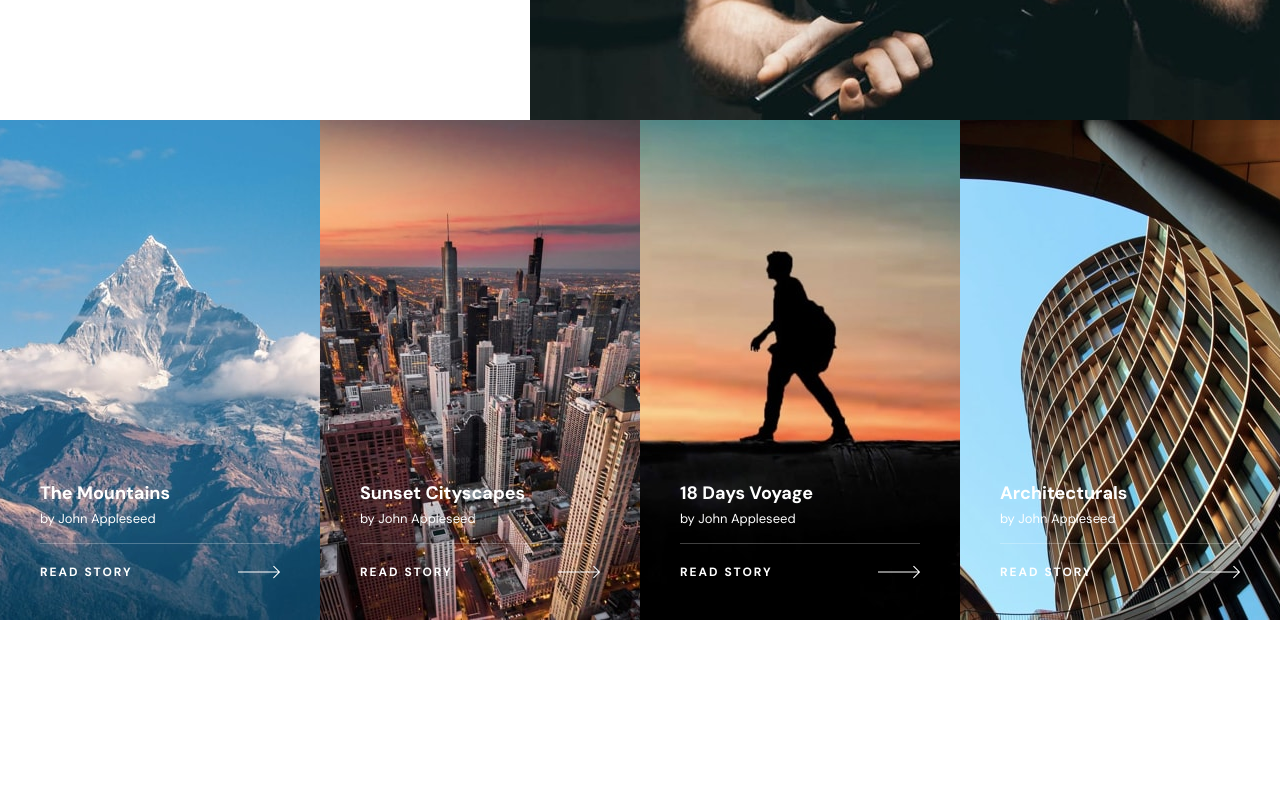
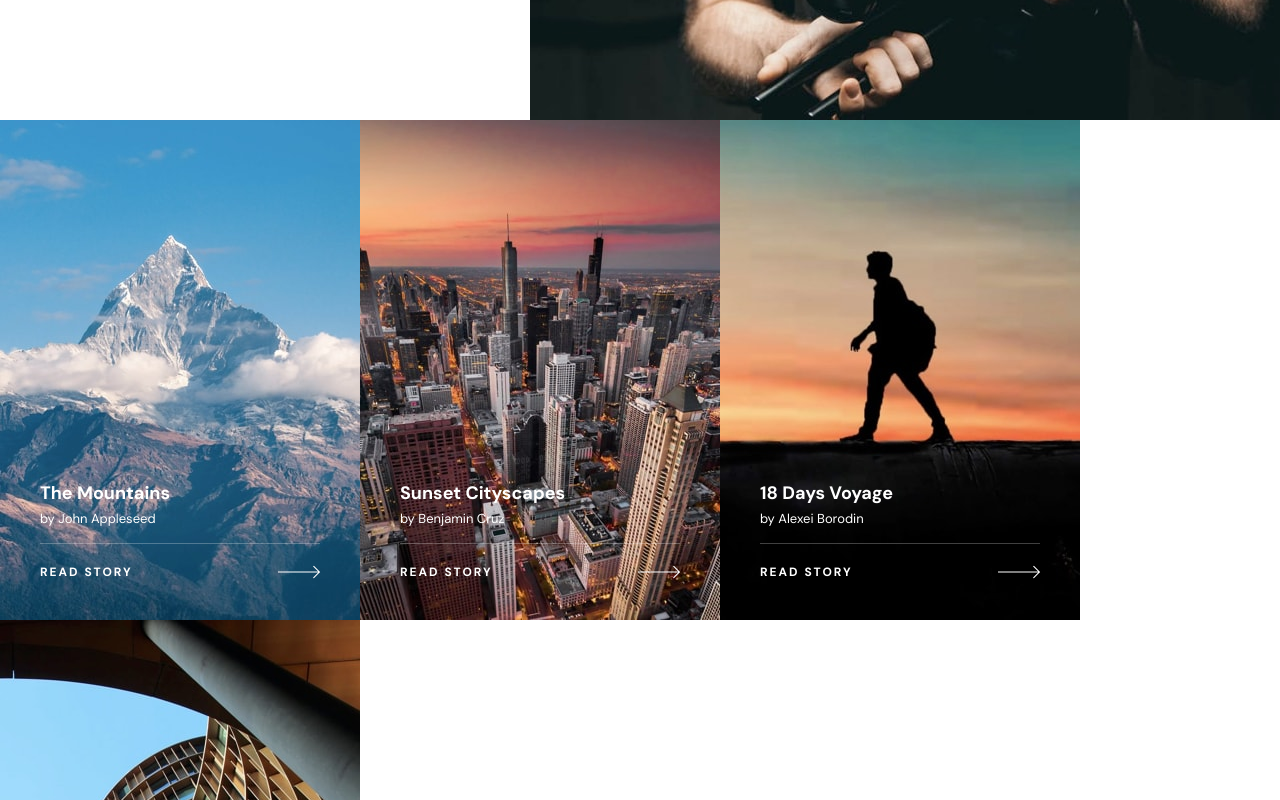
Before and after one commit to lashasuxa/photosnap-multi-page-web, a React (Vite) app: page / in a window 1280 px wide. Shown: the part 1800-2600 px from the top of the page. Built offline with nearby package versions, Linux system fonts and the light colour scheme.

Commit message:
feat:desktop version

```diff
--- a/src/Components/Cardscollection.jsx
+++ b/src/Components/Cardscollection.jsx
@@ -1,165 +1,137 @@
+
 import styled from 'styled-components';
 
 
- const rowCollection = [
+
+const AllCollection = [
     {
       imgSrc: "/stories/desktop/mountains.jpg",
+      date: "April 16th 2020",
       title: "The Mountains",
-      author: "by John Appleseed"
+      author: "by John Appleseed",
     },
     {
       imgSrc: "/stories/desktop/cityscapes.jpg",
+      date: "April 14th 2020",
       title: "Sunset Cityscapes",
-      author: "by John Appleseed"
+      author: "by Benjamin Cruz",
     },
     {
       imgSrc: "/stories/desktop/18-days-voyage.jpg",
+      date: "April 9th 2020",
       title: "18 Days Voyage",
-      author: "by John Appleseed"
+      author: "by Alexei Borodin",
     },
     {
       imgSrc: "/stories/desktop/architecturals.jpg",
+      date: "April 16th 2020",
       title: "Architecturals",
-      author: "by John Appleseed"
+      author: "by Samantha Brooke",
+    },
+    {
+      imgSrc: "/stories/desktop/world-tour.jpg",
+      date: "April 7th 2020",
+      title: "World Tour 2019",
+      author: "by Timothy Wagner",
+    },
+    {
+      imgSrc: "/stories/desktop/unforeseen-corners.jpg",
+      date: "April 3rd 2020",
+      title: "Unforeseen Corners",
+      author: "by William Malcolm",
+    },
+    {
+      imgSrc: "/stories/desktop/king-on-africa.jpg",
+      date: "March 29th 2020",
+      title: "King on Africa: Part II",
+      author: "by Tim Hillenburg",
+    },
+    {
+      imgSrc: "/stories/desktop/trip-to-nowhere.jpg",
+      date: "March 21st 2020",
+      title: "The Trip to Nowhere",
+      author: "by Felicia Rourke",
+    },
+    {
+      imgSrc: "/stories/desktop/rage-of-the-sea.jpg",
+      date: "March 19th 2020",
+      title: "Rage of The Sea",
+      author: "by Mohammed Abdul",
+    },
+    {
+      imgSrc: "/stories/desktop/running-free.jpg",
+      date: "March 16th 2020",
+      title: "Running Free",
+      author: "by Michelle",
+    },
+    {
+      imgSrc: "/stories/desktop/behind-the-waves.jpg",
+      date: "March 11th 2020",
+      title: "Behind the Waves",
+      author: "by Lamarr Wilson",
+    },
+    {
+      imgSrc: "/stories/desktop/calm-waters.jpg",
+      date: "March 9th 2020",
+      title: "Calm Waters",
+      author: "by Samantha Brooke",
+    },
+    {
+      imgSrc: "/stories/desktop/milky-way.jpg",
+      date: "March 5th 2020",
+      title: "The Milky Way",
+      author: "by Benjamin Cruz",
+    },
+    {
+      imgSrc: "/stories/desktop/dark-forest.jpg",
+      date: "March 4th 2020",
+      title: "Night at The Dark Forest",
+      author: "by Mohammed Abdul",
+    },
+    {
+      imgSrc: "/stories/desktop/somwarpet.jpg",
+      date: "March 1st 2020",
+      title: "Somwarpet’s Beauty",
+      author: "by Michelle",
+    },
+    {
+      imgSrc: "/stories/desktop/land-of-dreams.jpg",
+      date: "February 25th 2020",
+      title: "Land of Dreams",
+      author: "by William Malcolm",
     },
   ];
 
-export const AllCollection = [
-  {
-      imgSrc: "/stories/desktop/mountains.jpg",
-      date:"April 16th 2020",
-      title: "The Mountains",
-      author: "by John Appleseed",
-
-  },
-  {
-      imgSrc: "/stories/desktop/cityscapes.jpg",
-      date:"April 16th 2020",
-      title: "Sunset Cityscapes",
-      author: "by John Appleseed",
-
-  },
-  {
-      imgSrc: "/stories/desktop/18-days-voyage.jpg",
-      date:"April 16th 2020",
-      title: "18 Days Voyage",
-      author: "by John Appleseed",
-
-  },
-  {
-      imgSrc: "/stories/desktop/architecturals.jpg",
-      date:"April 16th 2020",
-      title: "Architecturals",
-      author: "by John Appleseed",
-
-  },
-  {
-      imgSrc: "/stories/desktop/world-tour.jpg",
-      date:"April 7th 2020",
-      title: "World Tour 2019",
-      author: "by Timothy Wagner",
-
-  },
-  {
-      imgSrc: "/stories/desktop/unforeseen-corners.jpg",
-      date:"April 3rd 2020",
-      title: "Unforeseen Corners",
-      author: "by John Appleseed",
-
-  },
-  {
-      imgSrc: "/stories/desktop/18-days-voyage.jpg",
-      date:"April 16th 2020",
-      title: "18 Days Voyage",
-      author: "by William Malcolm",
-
-  },
-  {
-      imgSrc: "/stories/desktop/architecturals.jpg",
-      date:"April 16th 2020",
-      title: "Architecturals",
-      author: "by John Appleseed",
-
-  },
-  {
-      imgSrc: "/stories/desktop/mountains.jpg",
-      date:"April 16th 2020",
-      title: "The Mountains",
-      author: "by John Appleseed",
-
-  },
-  {
-      imgSrc: "/stories/desktop/cityscapes.jpg",
-      date:"April 16th 2020",
-      title: "Sunset Cityscapes",
-      author: "by John Appleseed",
-
-  },
-  {
-      imgSrc: "/stories/desktop/18-days-voyage.jpg",
-      date:"April 16th 2020",
-      title: "18 Days Voyage",
-      author: "by John Appleseed",
-
-  },
-  {
-      imgSrc: "/stories/desktop/architecturals.jpg",
-      date:"April 16th 2020",
-      title: "Architecturals",
-      author: "by John Appleseed",
-
-  },
-  {
-      imgSrc: "/stories/desktop/mountains.jpg",
-      date:"April 16th 2020",
-      title: "The Mountains",
-      author: "by John Appleseed",
-
-  },
-  {
-      imgSrc: "/stories/desktop/cityscapes.jpg",
-      date:"April 16th 2020",
-      title: "Sunset Cityscapes",
-      author: "by John Appleseed",
-
-  },
-  {
-      imgSrc: "/stories/desktop/18-days-voyage.jpg",
-      date:"April 16th 2020",
-      title: "18 Days Voyage",
-      author: "by John Appleseed",
-
-  },
-  {
-      imgSrc: "/stories/desktop/architecturals.jpg",
-      date:"April 16th 2020",
-      title: "Architecturals",
-      author: "by John Appleseed",
-
-  },
-];
-
+  export { AllCollection };
 
 
 const CardsCollectionContainer = styled.div`
   display: flex;
   flex-flow: row wrap;
-  justify-content: space-between;
+  background-color: white;
+
   width: 100%;
-  height: 500px;
+
 `;
 
 const Card = styled.div`
   display: flex;
   flex-direction: column;
   justify-content: flex-end;
-  flex: 1;
-  height: 100%;
-  width:360px;
+  height: 500px;
+  width: 360px;
+
   padding: 40px;
   color: white;
   background-size: cover;
   background-position: center;
+
+  transition: margin-top 0.2s ease-in-out; // Smooth transition for the movement
+
+  &:hover {
+    margin-top: -10px;
+    background: linear-gradient(26.57deg, #FFC593 0%, #BC7198 43.29%, #5A77FF 83.33%);
+  }
 `;
 
 const Title = styled.p`
@@ -202,7 +174,7 @@ const ReadStoryText = styled.p`
 
 
 
-function CardsCollection({ collection = rowCollection }) {
+function CardsCollection({ collection = AllCollection }) {
     return (
         <CardsCollectionContainer>
             {collection.map((item, index) => (
@@ -223,4 +195,5 @@ function CardsCollection({ collection = rowCollection }) {
     );
   }
 
+
 export default CardsCollection;
--- a/src/Components/PriceList.jsx
+++ b/src/Components/PriceList.jsx
@@ -1,4 +1,4 @@
-import React, { useState } from 'react';
+import { useState } from 'react';
 import styled from 'styled-components';
 
 const PriceListContainer = styled.div`
@@ -45,9 +45,10 @@ const ToggleCircle = styled.div`
 `;
 
 const Card = styled.div`
-  background-color: #F5F5F5;
-  width:350px;
-  height: 407px;
+  background-color: ${props => props.isPro ? 'black' : '#F5F5F5'};
+  color: ${props => props.isPro ? 'white' : 'black'};
+  width: 350px;
+  height: ${props => props.isPro ? '470px' : '407px'};
   display: flex;
   flex-direction: column;
   text-align: center;
@@ -63,7 +64,13 @@ const CardTitle = styled.h2`
 
 const CardText = styled.p``;
 
-const CardPrice = styled.div``;
+const CardPrice = styled.div`
+font-weight: 700;
+font-size: 40px;
+line-height: 48px;
+
+letter-spacing: 4.16667px;
+`;
 
 const PriceAmount = styled.div``;
 
@@ -71,14 +78,13 @@ const PricePeriod = styled.div``;
 
 const CardButton = styled.button`
   height: 40px;
-background: #DFDFDF;
-color: black;
+  background: ${props => props.isPro ? 'white' : 'black'};
+  color: ${props => props.isPro ? 'black' : 'white'};
   font-size: 12px;
   line-height: 16px;
   text-align: center;
   letter-spacing: 2px;
   text-transform: uppercase;
-
 `;
 
 const priceData = [
@@ -103,14 +109,14 @@ function PriceList() {
       </ToggleButtonContainer>
       <PriceListContainer>
         {priceData.map(({ plan, monthlyPrice, yearlyPrice, text }, index) => (
-          <Card key={index}>
+          <Card key={index} isPro={plan === 'Pro'}>
             <CardTitle>{plan}</CardTitle>
             <CardText>{text}</CardText>
             <CardPrice>
               <PriceAmount>${(yearly ? yearlyPrice : monthlyPrice).toFixed(2)}</PriceAmount>
-              <PricePeriod>{yearly ? 'year' : 'month'}</PricePeriod>
             </CardPrice>
-            <CardButton>Pick Plan</CardButton>
+              <PricePeriod>{yearly ? 'per year' : 'per month'}</PricePeriod>
+            <CardButton isPro={plan === 'Pro'}>Pick Plan</CardButton>
           </Card>
         ))}
       </PriceListContainer>
--- a/src/Pages/Features.jsx
+++ b/src/Pages/Features.jsx
@@ -7,7 +7,7 @@ function Features (){
         <>
 
         <SubHead itemIndex={0} />
-        <Highlights/>
+        <Highlights maxHighlights={6}/>
         <Invite/>
 
         </>
--- a/src/Pages/Home.jsx
+++ b/src/Pages/Home.jsx
@@ -1,6 +1,7 @@
 import styled from 'styled-components';
 import CardsCollection from '../Components/CardsCollection';
 import Highlights from '../Components/Highlights';
+import { AllCollection } from "../Components/CardsCollection";
 
 
 const HomeContainer = styled.div`
@@ -11,7 +12,15 @@ const HomeContainer = styled.div`
 
 const Section = styled.div`
   display: flex;
+  flex-direction: ${props => props.reverse ? 'row-reverse' : 'row'};
   height: ${props => props.height || '650px'};
+  background: ${props => props.background || 'black'};
+  color: ${props => props.color || 'white'};
+
+  @media (max-width: 768px) {  // Adjust the breakpoint as per your needs
+    flex-direction: column;
+    align-items: center;
+  }
 `;
 
 const BlackDiv = styled.div`
@@ -20,15 +29,12 @@ const BlackDiv = styled.div`
 `;
 
 const TextContainer = styled.div`
-
   width: 610px;
   height: 100%;
   display: flex;
   flex-direction: column;
   align-items: center;
   justify-content: center;
-  background: ${props => props.background || 'black'};
-  color: ${props => props.color || 'white'};
 `;
 
 const StyledH2 = styled.h2`
@@ -62,7 +68,7 @@ const InviteDiv = styled.div`
 function Home() {
   return (
     <HomeContainer>
-      <Section height="650px">
+      <Section height="650px" background="black" color="white">
         <BlackDiv>
           <TextContainer>
             <StyledH2>Create and share your photo stories.</StyledH2>
@@ -76,9 +82,9 @@ function Home() {
         <img src="/home/desktop/create-and-share.jpg" alt="" />
       </Section>
 
-      <Section height="600px">
+      <Section height="600px"  background="white" color="black">
         <img src="/home/desktop/beautiful-stories.jpg" alt="" />
-        <TextContainer background="white" color="black">
+        <TextContainer>
           <StyledH2>BEAUTIFUL STORIES EVERY TIME</StyledH2>
           <StyledP>We provide design templates to ensure your stories look terrific. Easily add photos, text, embed maps and media from other networks. Then share your story with everyone.</StyledP>
           <InviteDiv>
@@ -88,8 +94,8 @@ function Home() {
         </TextContainer>
       </Section>
 
-      <Section height="600px">
-        <TextContainer background="white" color="black">
+      <Section height="600px" background="white" color="black">
+        <TextContainer>
           <StyledH2>Designed for Everyone</StyledH2>
           <StyledP>Photosnap can help you create stories that resonate with your audience.  Our tool is designed for photographers of all levels, brands, businesses you name it. </StyledP>
           <InviteDiv>
@@ -100,10 +106,11 @@ function Home() {
         <img src="/home/desktop/designed-for-everyone.jpg" alt="" />
       </Section>
 
-      <CardsCollection />
+      <CardsCollection collection={AllCollection.slice(0, 4)} />
       <Highlights maxHighlights={3} />
     </HomeContainer>
   );
 }
 
+
 export default Home;
--- a/src/Pages/Stories.jsx
+++ b/src/Pages/Stories.jsx
@@ -43,6 +43,10 @@ const StoryLink = styled.div`
   cursor: pointer;
   margin-top: 24px;
 `;
+const CollectionContainer = styled.div`
+  display: flex;
+
+`;
 
 const ArrowImg = styled.img`
   margin-left: 10px;  //adjust as needed
@@ -63,8 +67,9 @@ function Stories (){
             </StoryLink>
         </StoryDiv>
 
-
+        <CollectionContainer>
         <CardsCollection collection={AllCollection}/>
+        </CollectionContainer>
 
 
 
--- a/src/index.css
+++ b/src/index.css
@@ -8,7 +8,6 @@
   font-style: normal;
 }
 body {
-  width: 100vw;
+  width: 100%;
   min-height: 100vh;
-  overflow: auto;
 }
```
Also changed, not shown: src/Components/Compare.jsx (+127 -118 lines), src/Components/Header.jsx (+68 -5 lines), src/Components/Highlights.jsx (+4 -4 lines), .eslintrc.cjs (deleted). Lines whose indentation alone changed are shown as unchanged.
